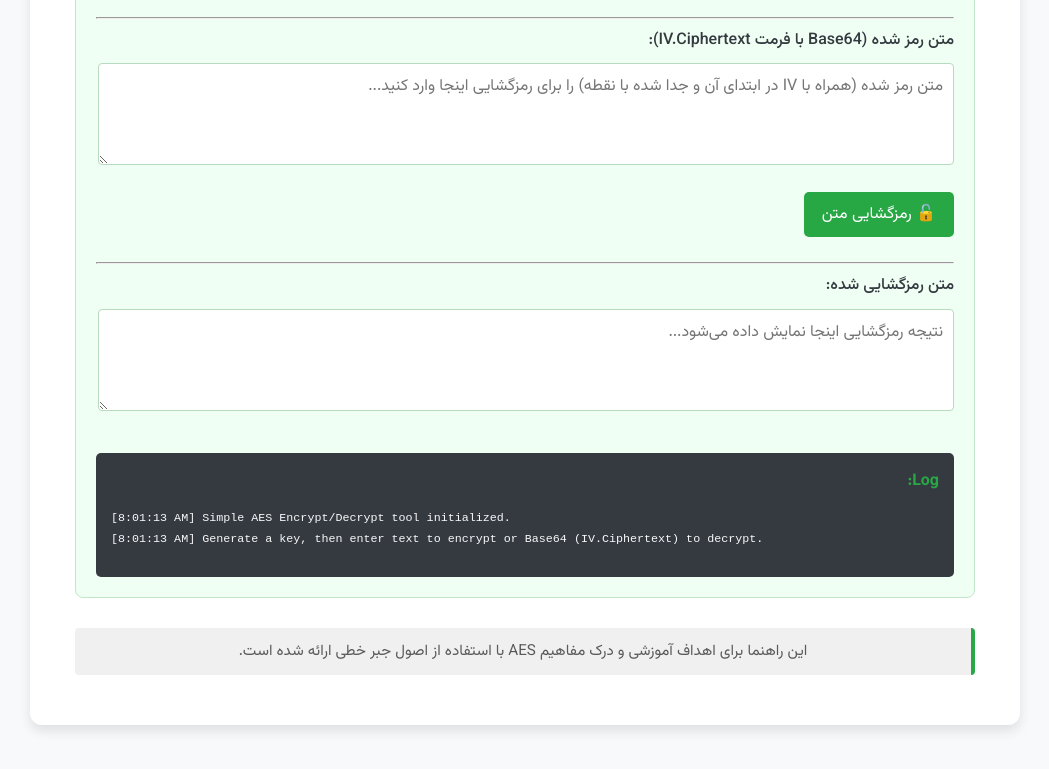
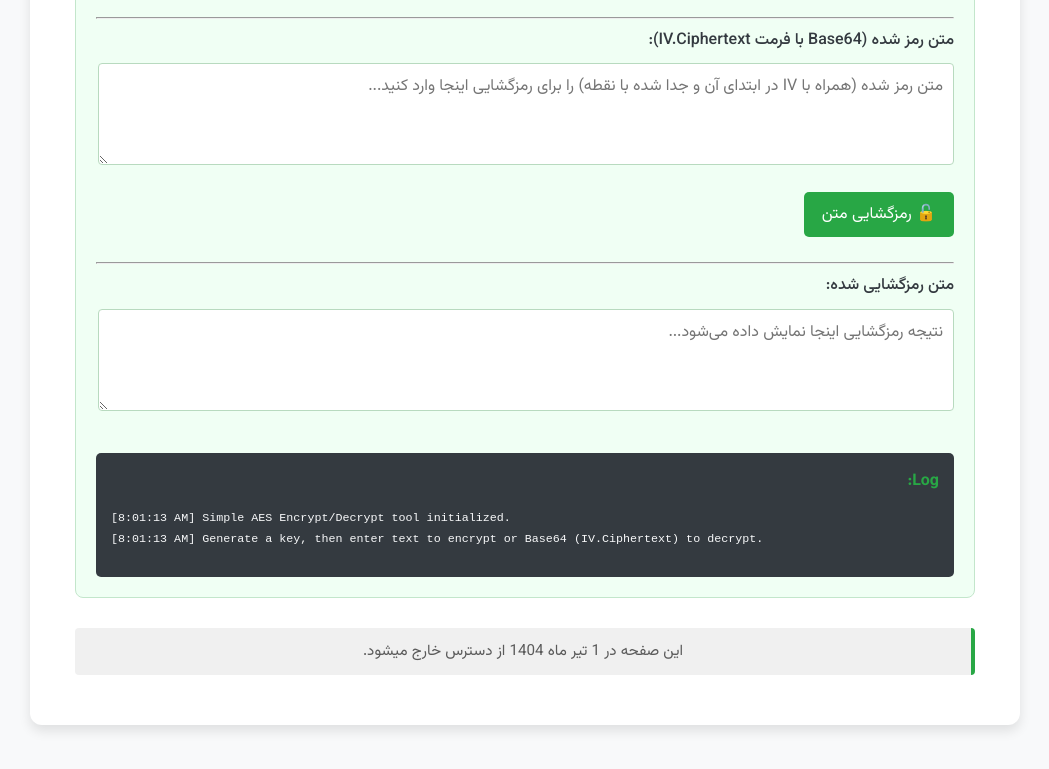
Before and after one commit to MortezaVaezi2005/learn-crypto, a plain HTML site: page aes.html in a window 1280 px wide. Shown: the part 4605-5374 px from the top of the page, without its empty margins (115-1164 px from the left). Drawn offline with Linux system fonts and the light colour scheme.

Commit message:
Update aes.html

```diff
--- a/aes.html
+++ b/aes.html
@@ -360,7 +360,7 @@ State = [ s<sub>0,0</sub>  s<sub>0,1</sub>  s<sub>0,2</sub>  s<sub>0,3</sub> ]
                 </div>
             </div>
         </section>
-        <p class="note" style="text-align:center; margin-top:30px;">این راهنما برای اهداف آموزشی و درک مفاهیم AES با استفاده از اصول جبر خطی ارائه شده‌ است.</p>
+        <p class="note" style="text-align:center; margin-top:30px;">این صفحه در 1 تیر ماه 1404 از دسترس خارج میشود.</p>
     </div>
 
 <script>
```
